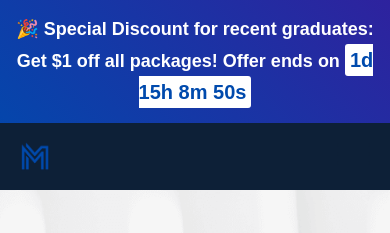
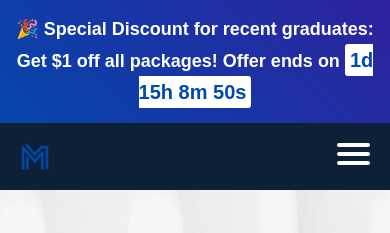
Before and after one commit to Mthandaworld/mthandazomoyo, a plain HTML site: page cv/index.html in a window 390 px wide. Shown: the top 233 px of the page. Drawn offline with Linux system fonts and the light colour scheme.

Commit message:
color burger menu to visible white

```diff
--- a/cv/styles.css
+++ b/cv/styles.css
@@ -65,7 +65,7 @@ body {
     height: 4px;
     margin-bottom: 5px;
     position: relative;
-    background: #0D2037;
+    background: #fff;
     border-radius: 3px;
     z-index: 1;
     transform-origin: 4px 0px;
```
